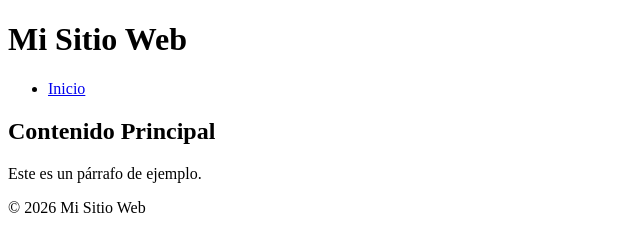
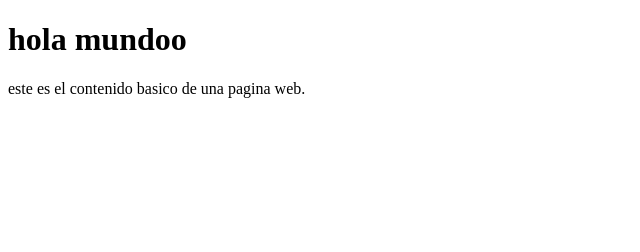
Before and after one commit to lauramarlenelopezgaspar72-a11y/Mi-pagina-Marlene-601, a plain HTML site: page index.html in a window 1280 px wide. Shown: the whole page, without its empty margins (0-640 px from the left). Drawn offline with Linux system fonts and the light colour scheme.

```diff
--- a/index.html
+++ b/index.html
@@ -1,29 +1,11 @@
 <!DOCTYPE html>
-<html lang="es">
+<html
 <head>
     <meta charset="UTF-8">
-    <meta name="viewport" content="width=device-width, initial-scale=1.0">
-    <title>Título de la página</title>
-</head>
-<body>
-    <header>
-        <h1>Mi Sitio Web</h1>
-        <nav>
-            <ul>
-                <li><a href="#">Inicio</a></li>
-            </ul>
-        </nav>
-    </header>
-
-    <main>
-        <section>
-            <h2>Contenido Principal</h2>
-            <p>Este es un párrafo de ejemplo.</p>
-        </section>
-    </main>
-
-    <footer>
-        <p>&copy; 2026 Mi Sitio Web</p>
-    </footer>
+    <title>mi pagina web </title>
+    </head>
+</body>
+<h1> hola mundoo </h1>
+<p> este es el contenido basico de una pagina web. </p>
 </body>
 </html>
```
